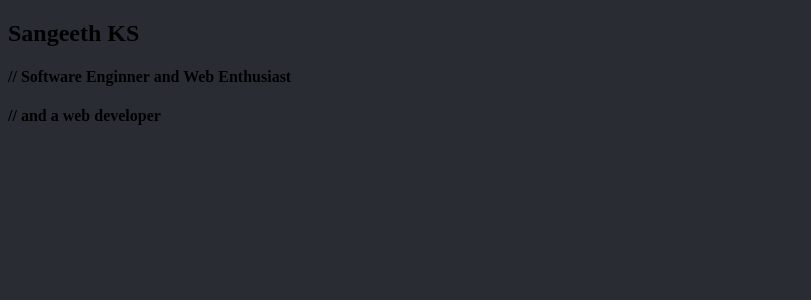
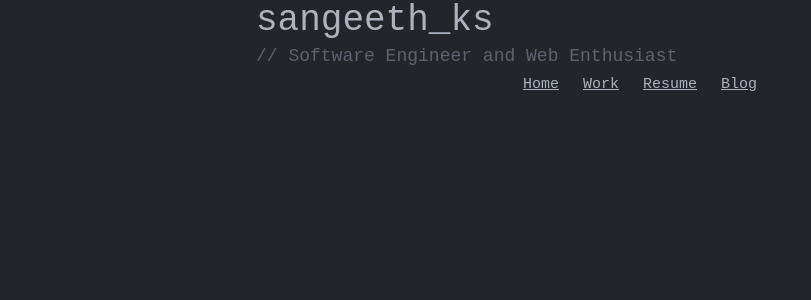
Before and after one commit to Sangeethks/iamsangeeth, a Vue app: page / in a window 1280 px wide. Shown: the top 300 px of the page, without its empty margins (0-811 px from the left). Built offline with nearby package versions, Linux system fonts and the light colour scheme.

Commit message:
Header created

```diff
--- /dev/null
+++ b/src/components/components/components.vue
@@ -0,0 +1,19 @@
+<template lang="html">
+  <div class="ims-container ims-components">
+    <h1>H1 Text goes here</h1>
+    <h2>H2 Text goes here</h2>
+    <h3>H3 Text goes here</h3>
+    <h4>H4 Text goes here</h4>
+    <h5>H5 Text goes here</h5>
+    <h6>H6 Text goes here</h6>
+    <p>p Text goes here</p>
+  </div>
+</template>
+
+<script>
+export default {
+}
+</script>
+
+<style lang="css">
+</style>
--- /dev/null
+++ b/src/components/header/Header.vue
@@ -0,0 +1,23 @@
+<template lang="html">
+  <div class="ims-header">
+    <h2 class="header-title">sangeeth_ks</h2>
+    <h5 class="text-comment">// Software Engineer and Web Enthusiast</h5>
+    <div class="ims-nav">
+      <ul>
+        <li><router-link :to="{ name: 'RouteHome' }">Home</router-link></li>
+        <li><router-link :to="{ name: 'RouteHome' }">Work</router-link></li>
+        <li><router-link :to="{ name: 'RouteHome' }" target="_blank">Resume</router-link></li>
+        <li><router-link :to="{ name: 'RouteHome' }">Blog</router-link></li>
+      </ul>
+    </div>
+  </div>
+</template>
+
+<script>
+export default {
+}
+</script>
+
+<style lang="scss">
+@import '../../../static/scss/header.scss';
+</style>
--- a/src/components/home/Home.vue
+++ b/src/components/home/Home.vue
@@ -1,16 +1,19 @@
 <template lang="html">
   <div class="ims-container">
-    <h2>Sangeeth KS</h2>
-    <h4>// Software Enginner and Web Enthusiast</h4>
-    <h4>// and a web developer</h4>
+    <cmp-header></cmp-header>
   </div>
 </template>
 
 <script>
+import Header from '@/components/header/Header.vue'
+
 export default {
+  components: {
+    'cmp-header': Header
+  }
 }
 </script>
 
 <style lang="scss">
-@import '../../../static/scss/modules/variables.scss';
+@import '../../../static/scss/home.scss';
 </style>
--- a/src/router/index.js
+++ b/src/router/index.js
@@ -1,6 +1,12 @@
 import Vue from 'vue'
 import Router from 'vue-router'
 import Home from '@/components/home/Home'
+
+const Components = (resolve) => {
+  require.ensure(['@/components/components/Components.vue'], () => {
+    resolve(require('@/components/components/Components.vue'))
+  }, 'Route-components')
+}
 
 Vue.use(Router)
 
@@ -8,8 +14,13 @@ export default new Router({
   routes: [
     {
       path: '/',
-      name: 'RouteName',
+      name: 'RouteHome',
       component: Home
+    },
+    {
+      path: '/components',
+      name: 'RouteComponents',
+      component: Components
     }
   ],
   mode: 'history'
--- a/static/scss/app.scss
+++ b/static/scss/app.scss
@@ -1,5 +1,44 @@
 @import "./modules/variables";
 
+* {
+  margin: 0;
+  padding: 0;
+  transition: all 0.3s ease;
+}
 body {
-  background-color: $bg-color;
+  background-color: $bg-dark-color;
+  font-family: monospace;
+  color: $text-color;
+  font-weight: 400;
+  font-size: 15px;
 }
+h1, h2, h3, h4, h5, h6, p {
+  font-weight: 400;
+}
+h1 {
+  font-size: 3em;
+}
+h2 {
+  font-size: 2.4em;
+}
+h3 {
+  font-size: 2em;
+}
+h4 {
+  font-size: 1.6em;
+}
+h5 {
+  font-size: 1.2em;
+}
+h6 {
+    font-size: 1em;
+}
+p {
+  font-size: 1em;
+}
+ul, li {
+  list-style: none;
+}
+
+@import "./modules/grid";
+@import "./modules/typography";
--- /dev/null
+++ b/static/scss/header.scss
@@ -0,0 +1,22 @@
+@import "./modules/variables";
+
+.header-title {
+    margin-bottom: 5px;
+}
+.ims-nav {
+    margin: 10px 0;
+}
+.ims-nav ul {
+    text-align: center;
+}
+.ims-nav ul li {
+  display: inline-block;
+  margin: 0 12px;
+}
+.ims-nav ul li a {
+  display: block;
+  color: $text-color;
+  &:hover {
+    color: $text-comment-color;
+  }
+}
--- /dev/null
+++ b/static/scss/modules/_grid.scss
@@ -0,0 +1,4 @@
+.ims-container {
+    width: 60%;
+    margin: 0 auto;
+}
--- /dev/null
+++ b/static/scss/modules/_typography.scss
@@ -0,0 +1,3 @@
+.text-comment {
+  color: $text-comment-color;
+}
--- a/static/scss/modules/_variables.scss
+++ b/static/scss/modules/_variables.scss
@@ -1,6 +1,6 @@
 $bg-color: #292d33;
 $bg-dark-color: #22262b;
-$comment-text-color: #5d636e;
+$text-comment-color: #5d636e;
 $text-color: #acb3be;
 $text-violet-color: #bb85d9;
 $text-red-color: #d3747a;
```
Also changed, not shown: static/scss/home.scss (added).
